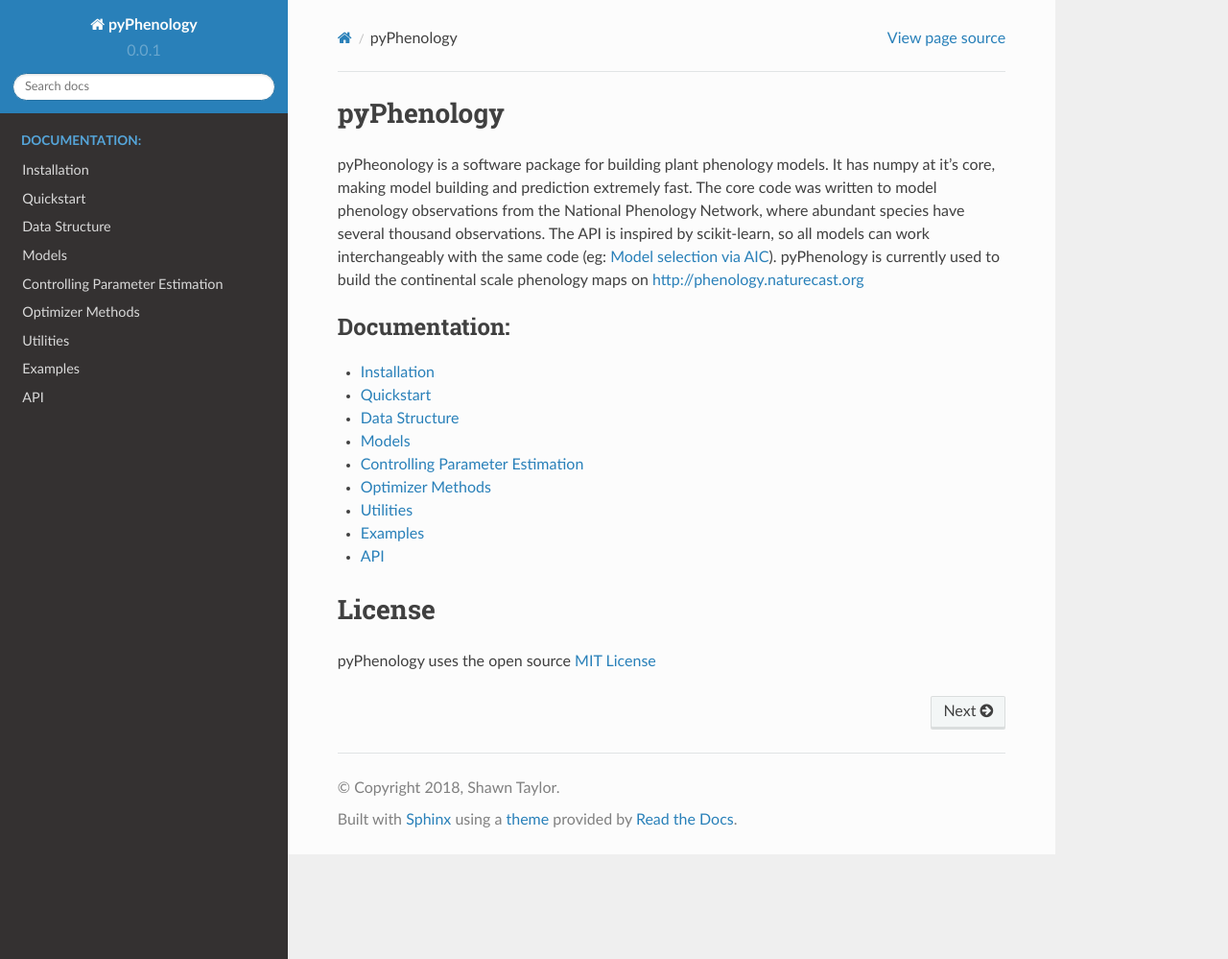
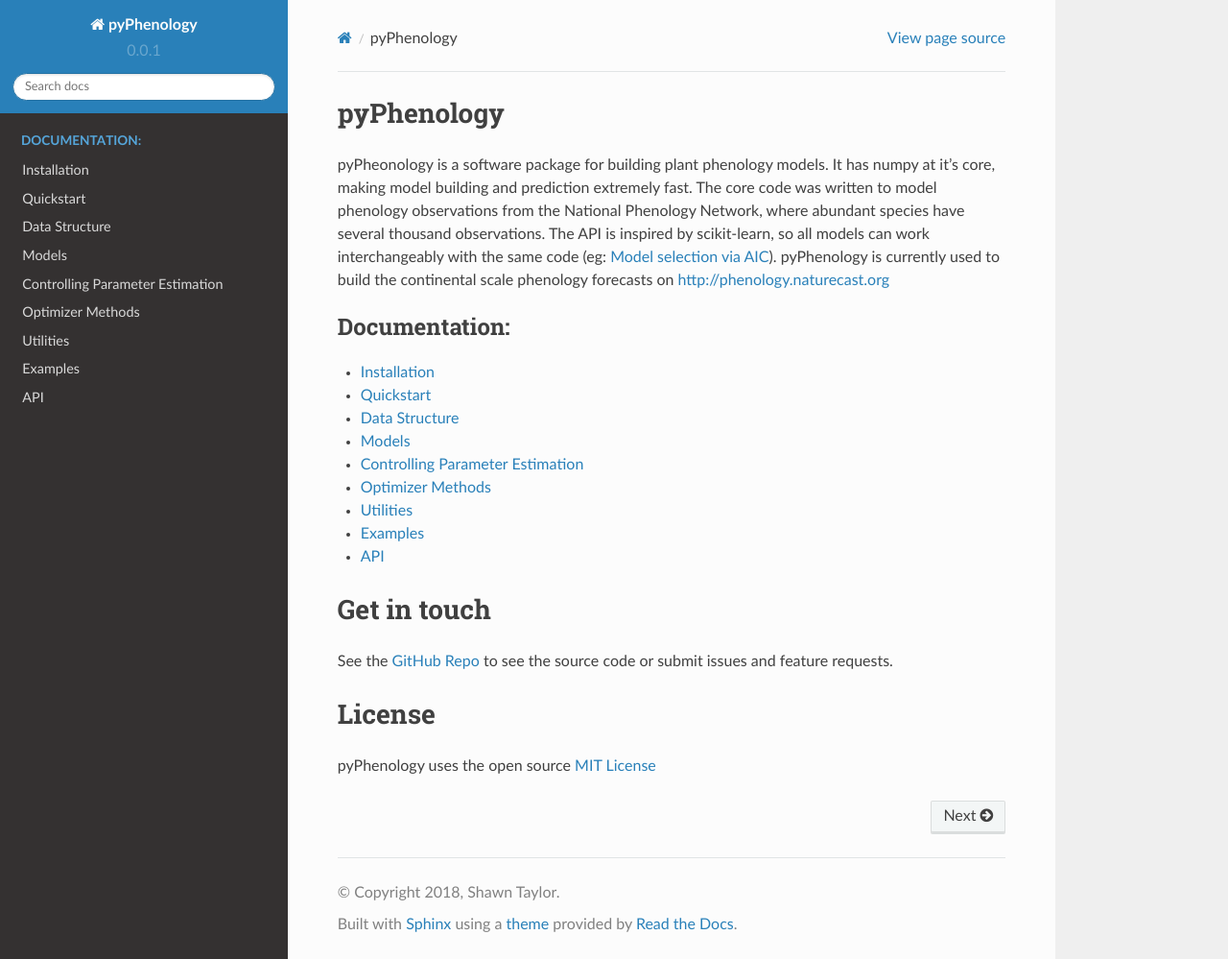
Before and after one commit to sdtaylor/pyPhenology, a Sphinx documentation site: the page built from docs/index.rst, in a window 1280 px wide and 999 px high. Shown: the whole window at 96% size. Built offline with Sphinx 7.4.7 and the Read the Docs theme 2.0.0, drawn with Linux system fonts in a browser that asks for light colours.

Commit message:
repo link on docs index

```diff
--- a/docs/index.rst
+++ b/docs/index.rst
@@ -11,7 +11,7 @@
 phenology observations from the National Phenology Network, where abundant species have several
 thousand observations. The API is inspired by scikit-learn, so all models can work interchangeably
 with the same code (eg: :ref:`example_model_selection_aic`). pyPhenology is currently used to build the
-continental scale phenology maps on http://phenology.naturecast.org
+continental scale phenology forecasts on http://phenology.naturecast.org
 
 
 .. toctree::
@@ -28,6 +28,9 @@
    examples
    api
 
+Get in touch
+===========
+See the `GitHub Repo <https://github.com/sdtaylor/pyPhenology>`__ to see the source code or submit issues and feature requests.
 
 License
 =======
```
